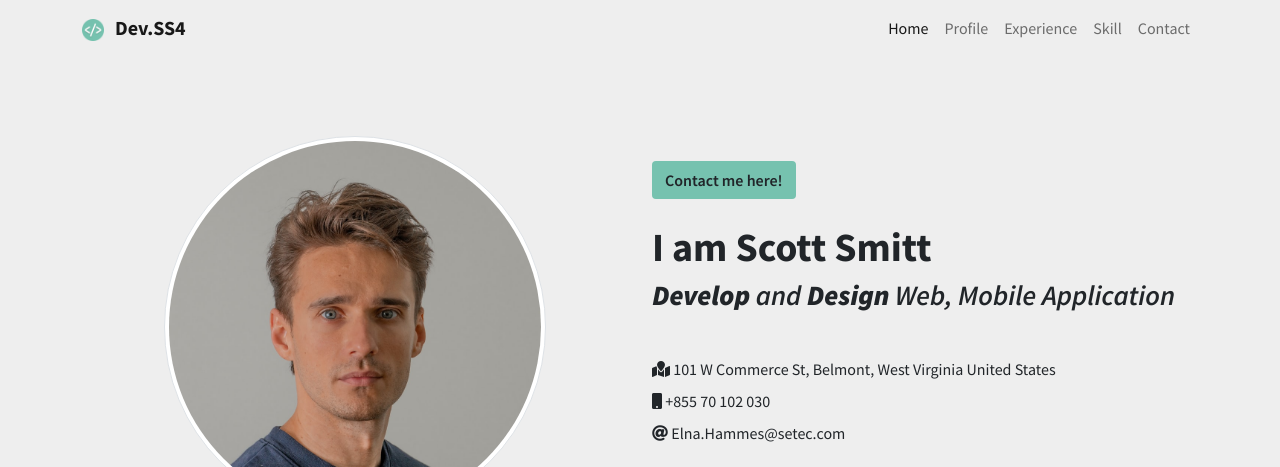
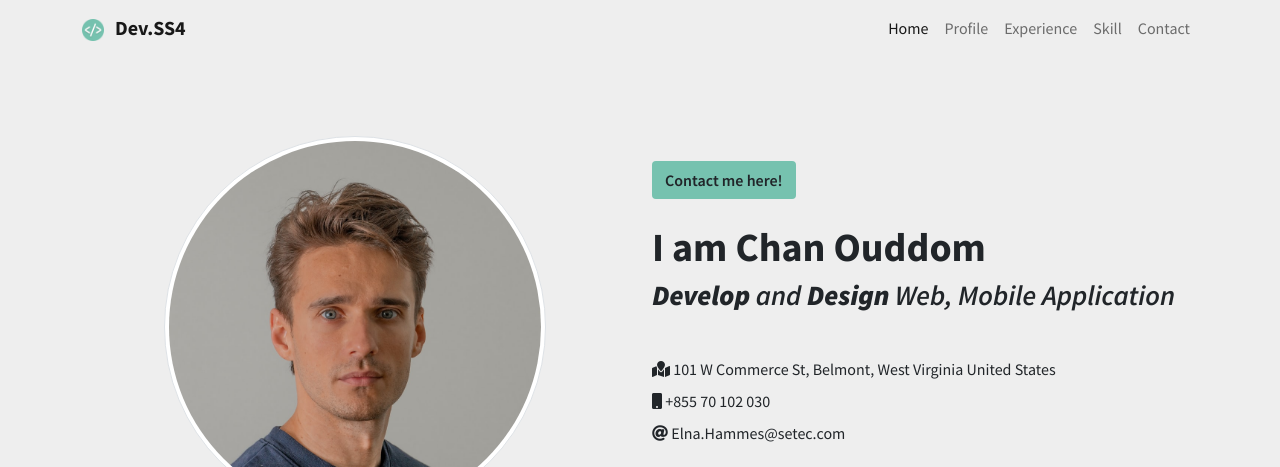
Before and after one commit to hengphilippe/wbdss4, a plain HTML site: page index.html in a window 1280 px wide. Shown: the top 467 px of the page. Drawn offline with nearby package versions, Linux system fonts and the light colour scheme.

Commit message:
change name profile

```diff
--- a/index.html
+++ b/index.html
@@ -65,7 +65,7 @@
           <!-- Summary Info -->
           <div class="col-md-6">
             <button class="btn btn-ss4 my-4">Contact me here!</button>
-            <h1>I am Scott Smitt</h1>
+            <h1>I am Chan Ouddom</h1>
             <h3><b>Develop</b> and <b>Design</b> Web, Mobile Application</h3>
 
             <div class="summary my-5">
```
